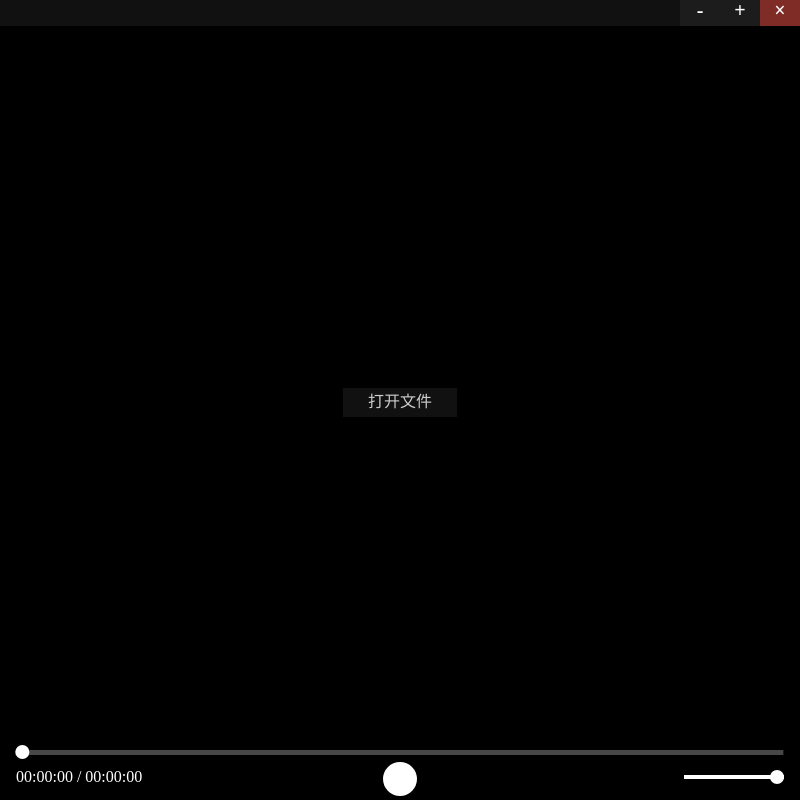
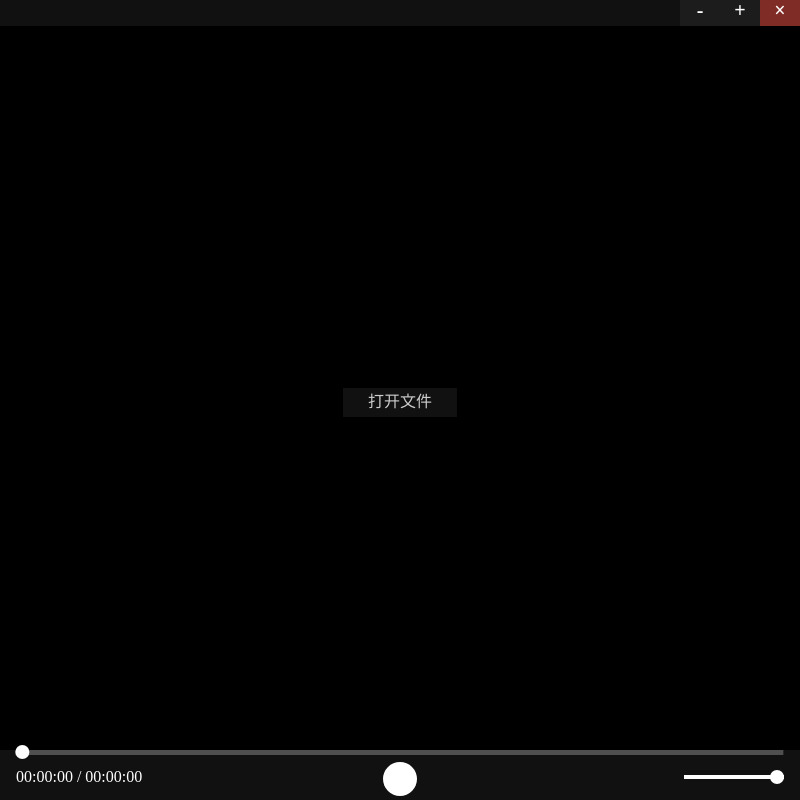
Before and after one commit to xiekun1992/music_player, an Electron app: page index.html in a window 800 px wide. Drawn offline with nearby package versions, Linux system fonts and the light colour scheme; no server answers; files whose address does not match are found by name.

Commit message:
添加底部背景

```diff
--- a/style.css
+++ b/style.css
@@ -103,6 +103,7 @@ canvas { width: 100%; height: 100%; float: left; }
   width: 100%;
   height: 50px;
   /* background: #00000085; */
+  background-color: #29262675;
   left: 0;
   bottom: 0;
   /* opacity: 0; */
```
